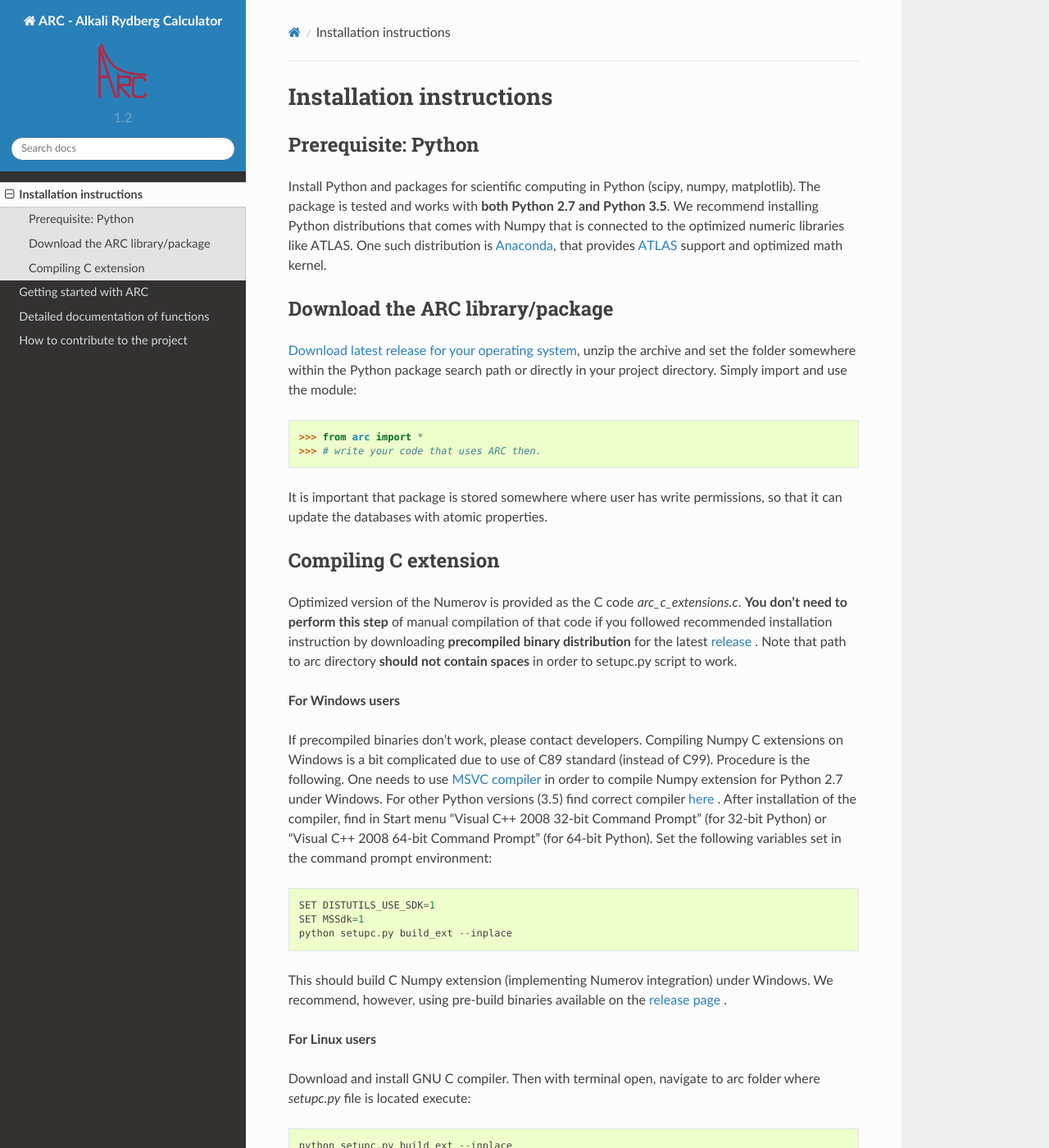
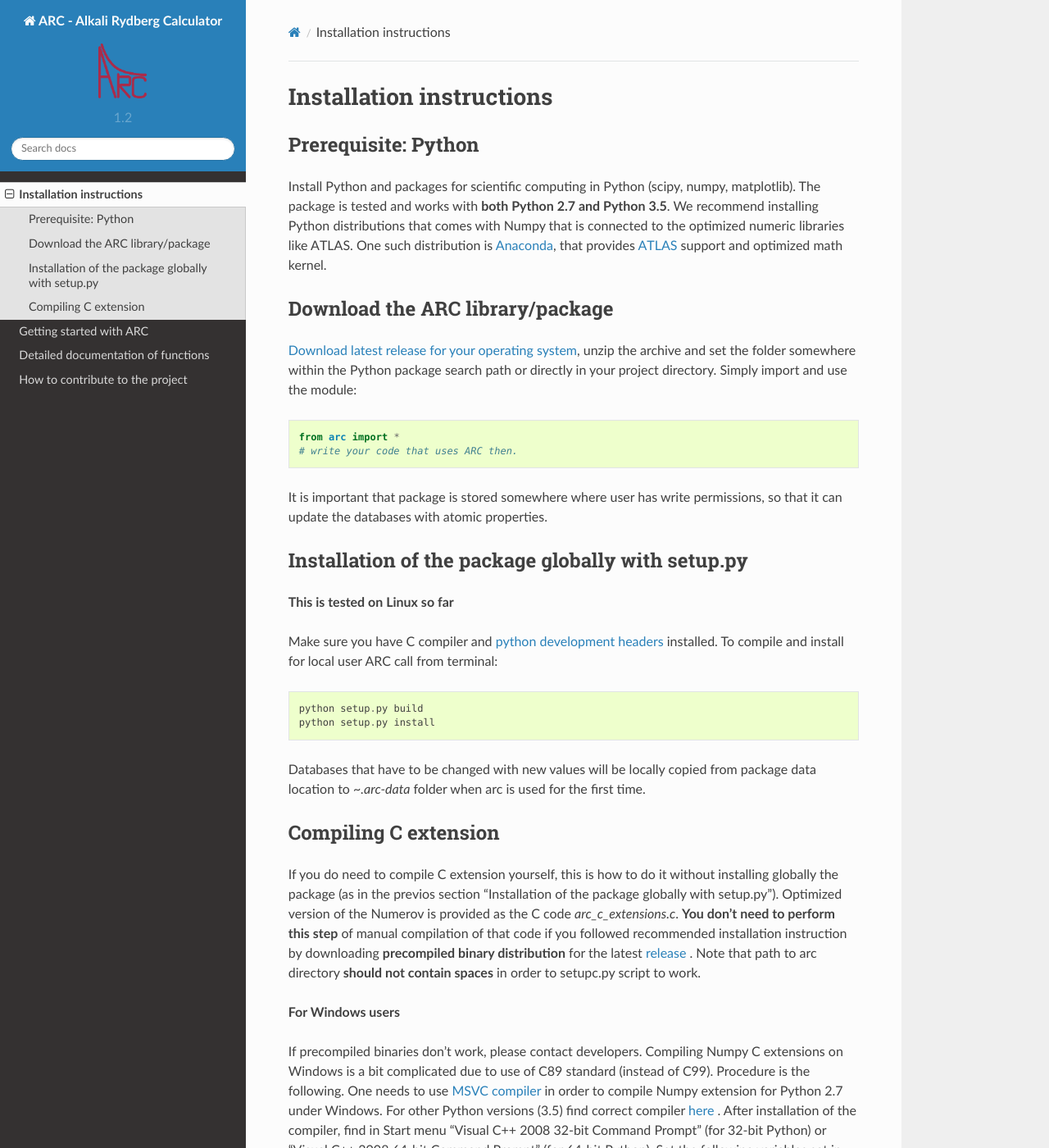
Before and after one commit to nikolasibalic/ARC-Alkali-Rydberg-Calculator, a Sphinx documentation site: the page built from doc/installation.rst, in a window 1280 px wide and 1400 px high. Shown: the whole window at 82% size. Built offline with Sphinx 7.4.7 and the Read the Docs theme 2.0.0, drawn with Linux system fonts in a browser that asks for light colours.

Commit message:
Updated installation to explain new setup.py

```diff
--- a/doc/installation.rst
+++ b/doc/installation.rst
@@ -11,16 +11,30 @@ Download the ARC library/package
 
 `Download latest release for your operating system <https://github.com/nikolasibalic/ARC-Alkali-Rydberg-Calculator/releases>`_, unzip the archive and set the folder somewhere within the Python package search path or directly in your project directory. Simply import and use the module::
 
-    >>> from arc import *
-    >>> # write your code that uses ARC then.
+    from arc import *
+    # write your code that uses ARC then.
 
 It is important that package is stored somewhere where user has write permissions, so that it can update the databases with atomic properties.
 
 
+Installation of the package globally with setup.py
+--------------------------------------------------
+
+**This is tested on Linux so far**
+
+Make sure you have C compiler and `python development headers <[https://anaconda.org/StatisKit/python-dev>`_ installed. To compile and install for local user ARC call from terminal::
+
+    python setup.py build
+    python setup.py install
+
+Databases that have to be changed with new values will be locally copied from package data location to `~.arc-data` folder when arc is used for the first time.
 
 Compiling C extension
----------------------
+----------------------
 
+If you do need to compile C extension yourself, this is how to do it without
+installing globally the package (as in the previos section
+"Installation of the package globally with setup.py").
 Optimized version of the Numerov is provided as the C code `arc_c_extensions.c`.
 **You don't need to perform this step** of manual compilation of that code if you
 followed recommended installation instruction by downloading **precompiled
```
